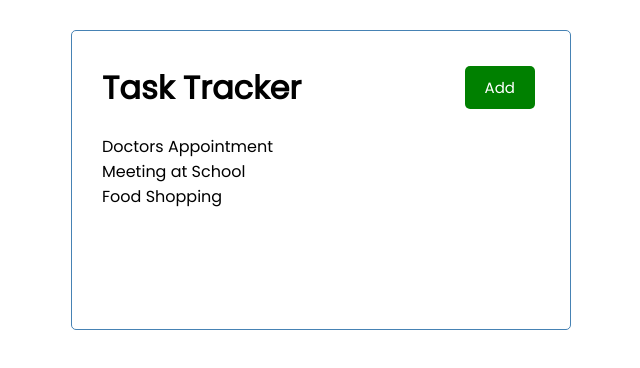
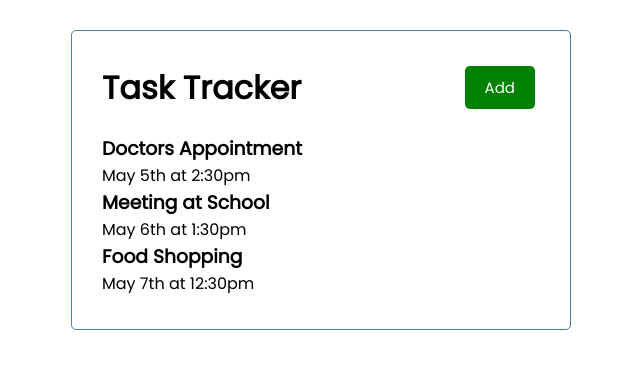
Before and after one commit to mossykazemi/Angular-TaskTracker, an Angular app: page / in a window 1280 px wide. Shown: the top 368 px of the page, without its empty margins (319-959 px from the left). Built offline with nearby package versions, Linux system fonts and the light colour scheme.

Commit message:
Modified tsconfig file

```diff
--- a/src/app/components/button/button.component.ts
+++ b/src/app/components/button/button.component.ts
@@ -6,8 +6,8 @@ import { Component, OnInit, Input, Output, EventEmitter } from '@angular/core';
   styleUrls: ['./button.component.css'],
 })
 export class ButtonComponent implements OnInit {
-  @Input() text: any;
-  @Input() color: any;
+  @Input() text: string;
+  @Input() color: string;
   @Output() btnClick = new EventEmitter();
 
   constructor() {}
--- a/src/app/components/task-item/task-item.component.html
+++ b/src/app/components/task-item/task-item.component.html
@@ -1 +1,4 @@
-<p>task-item works!</p>
+<div class="task">
+  <h3>{{task.text}}</h3>
+  <p>{{task.day}}</p>
+</div>
--- a/src/app/components/task-item/task-item.component.ts
+++ b/src/app/components/task-item/task-item.component.ts
@@ -1,15 +1,14 @@
-import { Component, OnInit } from '@angular/core';
+import { Component, OnInit, Input } from '@angular/core';
+import { Task } from '../../Task';
 
 @Component({
   selector: 'app-task-item',
   templateUrl: './task-item.component.html',
-  styleUrls: ['./task-item.component.css']
+  styleUrls: ['./task-item.component.css'],
 })
 export class TaskItemComponent implements OnInit {
+  @Input() task: Task;
+  constructor() {}
 
-  constructor() { }
-
-  ngOnInit(): void {
-  }
-
+  ngOnInit(): void {}
 }
--- a/src/app/components/tasks/tasks.component.html
+++ b/src/app/components/tasks/tasks.component.html
@@ -1 +1 @@
-<p *ngFor="let task of tasks">{{task.text}}</p>
+<app-task-item *ngFor="let task of tasks" [task]="task"></app-task-item>
--- a/tsconfig.json
+++ b/tsconfig.json
@@ -6,7 +6,8 @@
     "outDir": "./dist/out-tsc",
     "forceConsistentCasingInFileNames": true,
     "strict": true,
-    "noImplicitReturns": true,
+    "noImplicitReturns": false,
+    "strictPropertyInitialization": false,
     "noFallthroughCasesInSwitch": true,
     "sourceMap": true,
     "declaration": false,
```
